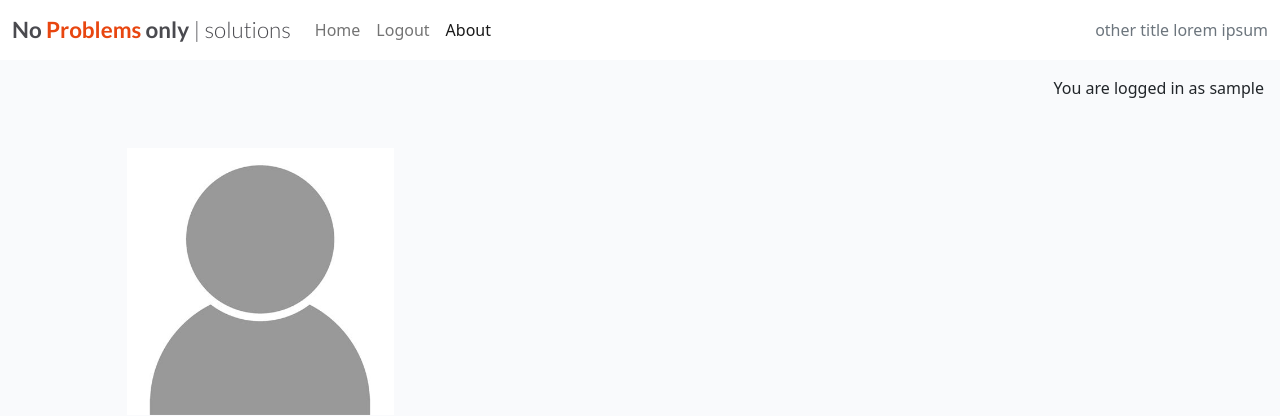
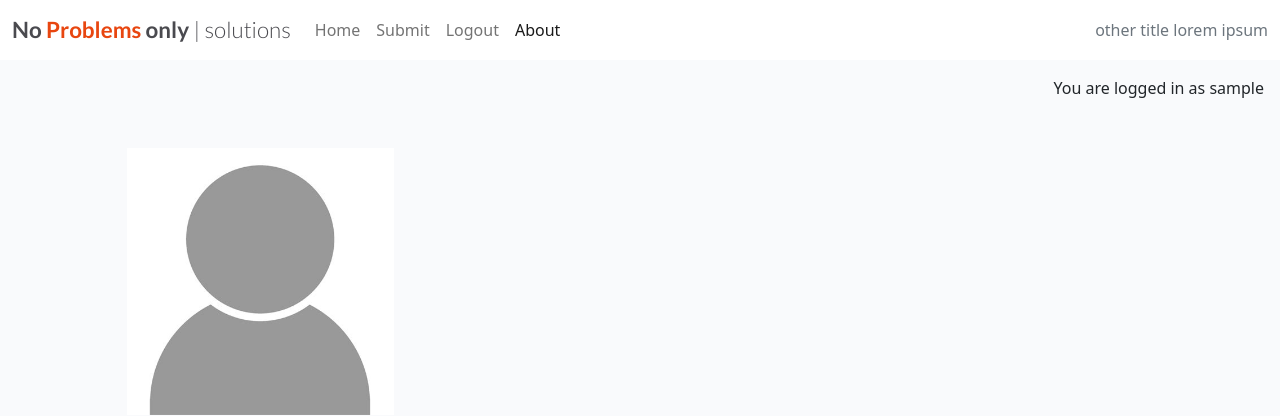
Before and after one commit to GiovanniDevs/Project_problems, a Django app: page /about/ in a window 1280 px wide. Shown: the top 416 px of the page. Run offline with Django 4.2, Linux system fonts and the light colour scheme; the visitor is signed in with stand-in values (Sample User, id 1); data that the repository does not hold is empty; some libraries are stand-ins or nearby versions.

Commit message:
fix: :bug: fix forms pages and add submit to nav bar

```diff
--- a/about/templates/about/about.html
+++ b/about/templates/about/about.html
@@ -37,7 +37,7 @@
                 <!-- add your form here. Your submit button should
 have the classes of btn, btn-secondary -->
                 <form method="post">
-                    {{ problem_form | crispy }}
+                    {{ contact_form | crispy }}
                     {% csrf_token %}
                     <button class="btn btn-secondary" type="submit">Submit</button>
                 </form>
--- a/problems/templates/problems/problem_detail.html
+++ b/problems/templates/problems/problem_detail.html
@@ -55,6 +55,9 @@
                 <div class="card-body">
                     <!-- We want a for loop inside the empty control tags
                          to iterate through each comment in comments -->
+                    {% if not takes %}
+                        <p>No Takes yet</p>
+                    {% else %}
                         {% for take in takes %}
                             <div class="p-2 comments {% if not take.status == 'public' and take.author == user %} faded{% elif not take.status == 'public' %} d-none{% endif %}">
                                 <p class="font-weight-bold">
@@ -72,6 +75,7 @@
                             </div>
                             <!-- Our for loop ends here -->
                         {% endfor %}
+                    {% endif %}
                 </div>
             </div>
             <!-- Creating New Comments -->
--- a/problems/templates/problems/problem_submit.html
+++ b/problems/templates/problems/problem_submit.html
@@ -10,7 +10,7 @@
                 <!-- add your form here. Your submit button should
 have the classes of btn, btn-secondary -->
                 <form method="post">
-                    {{ contact_form | crispy }}
+                    {{ problem_form | crispy }}
                     {% csrf_token %}
                     <button class="btn btn-secondary" type="submit">Submit</button>
                 </form>
--- a/templates/frame.html
+++ b/templates/frame.html
@@ -3,6 +3,7 @@
 {% url 'account_login' as login_url %}
 {% url 'account_signup' as signup_url %}
 {% url 'account_logout' as logout_url %}
+{% url 'problem_submit' as submit_url %}
 {% load static %}
 <!DOCTYPE html>
 <html class="h-100" lang="en">
@@ -48,6 +49,10 @@
                                href="{% url 'home' %}">Home</a>
                         </li>
                         {% if user.is_authenticated %}
+                            <li class="nav-item">
+                                <a class="nav-link {% if request.path == submit_url %}active" aria-current="page{% endif %}"
+                                   href="{% url 'problem_submit' %}">Submit</a>
+                            </li>
                             <li class="nav-item">
                                 <a class="nav-link {% if request.path == logout_url %}active" aria-current="page{% endif %}"
                                    href="{% url 'account_logout' %}">Logout</a>
```
Lines whose indentation alone changed are shown as unchanged.
